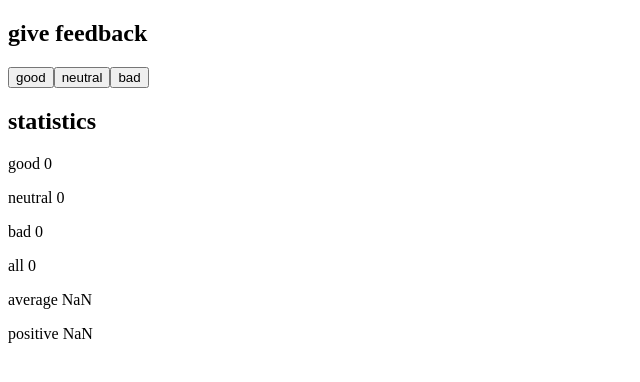
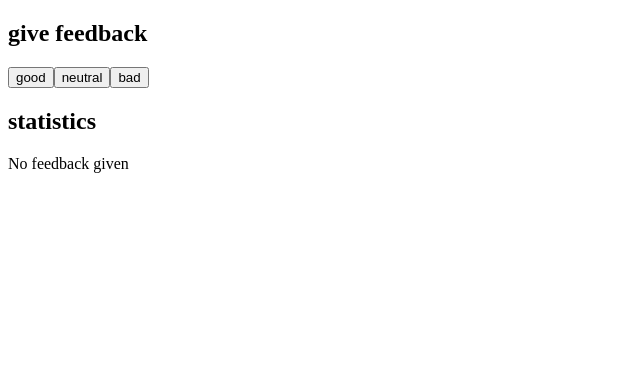
Before and after one commit to Amigos466/fullstackopen, a React (Vite) app in the folder part1/unicafe/: page / in a window 1280 px wide. Shown: the top 382 px of the page, without its empty margins (0-640 px from the left). Built offline with nearby package versions, Linux system fonts and the light colour scheme.

Commit message:
1.9: unicafe step4

```diff
--- a/part1/unicafe/src/App.jsx
+++ b/part1/unicafe/src/App.jsx
@@ -8,12 +8,16 @@ const Statistics = ({ title, good, bad, neutral }) => {
   return (
     <>
       <h2>{title}</h2>
+      {all ?
+        <>
           <p>good {good}</p>
           <p>neutral {neutral}</p>
           <p>bad {bad}</p>
           <p>all {all}</p>
           <p>average {average}</p>
           <p>positive {positive}</p>
+        </>
+        : 'No feedback given'}
     </>
   )
 }
```
Lines whose indentation alone changed are shown as unchanged.
